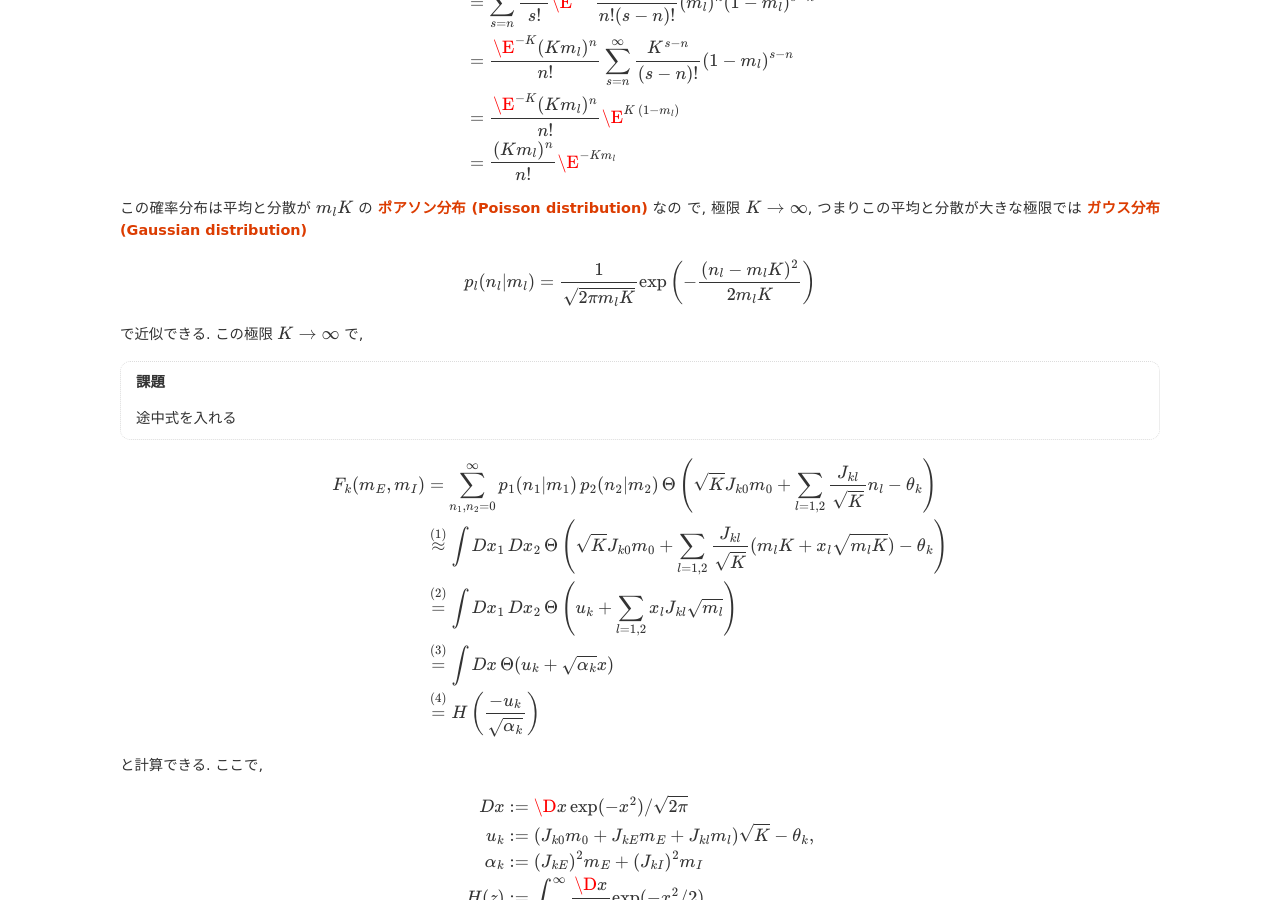
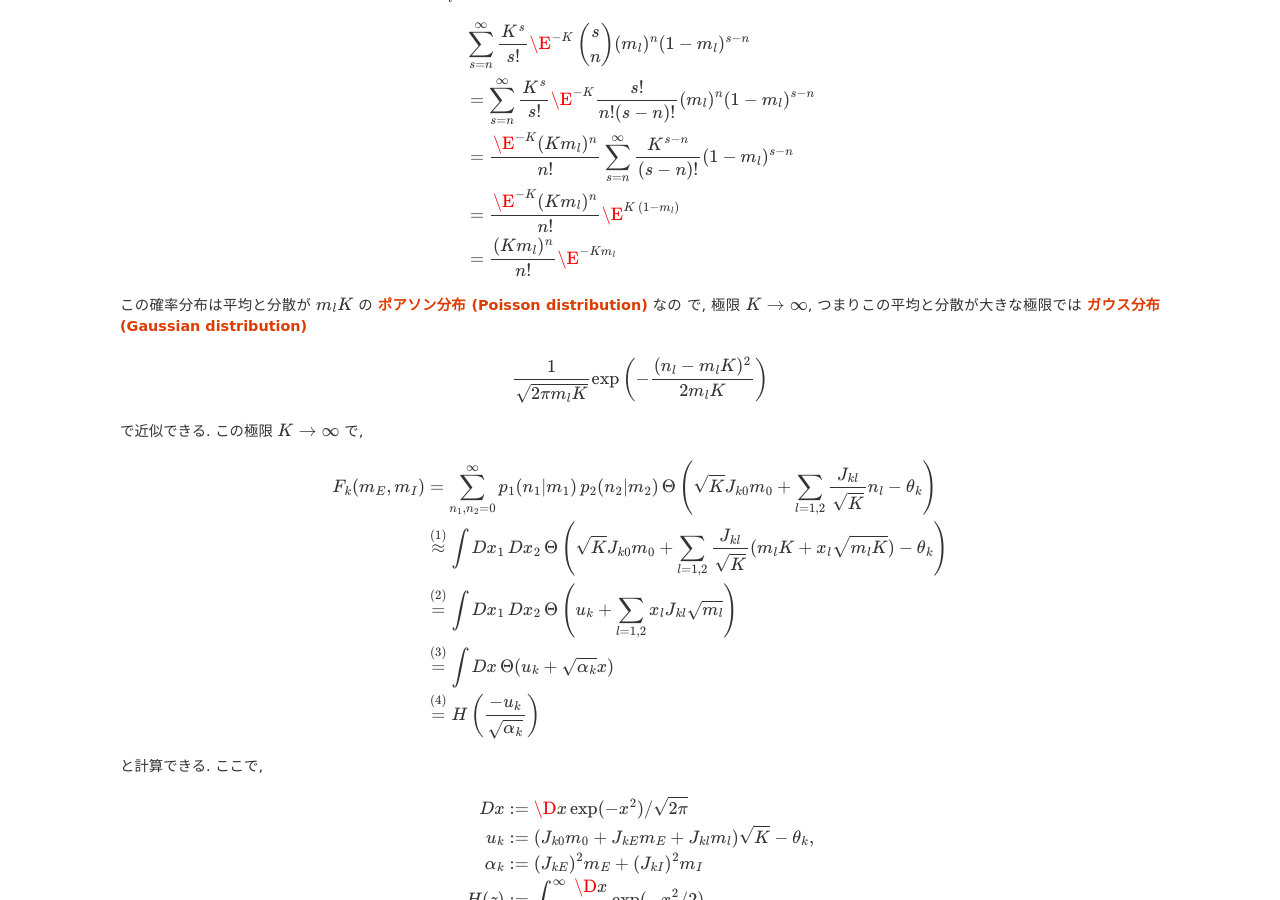
Before and after one commit to tkf/balance-tutorial-ja, a Sphinx documentation site: the page built from source/binary_network/mean_field_theory.rst, in a window 1280 px wide and 900 px high, scrolled down 2254 px. Built offline with Sphinx 7.4.7, drawn with Linux system fonts in a browser that asks for light colours; formulas are drawn with MathJax 3; some of the changed text lies outside the part shown.

Commit message:
MFT の TODO を整理

```diff
--- a/source/binary_network/mean_field_theory.rst
+++ b/source/binary_network/mean_field_theory.rst
@@ -194,14 +198,10 @@
 
 .. math::
 
-   p_l (n_l | m_l)
-   =
    \frac{1}{\sqrt{2 \pi m_l K}}
    \exp \left( - \frac{(n_l - m_l K)^2}{2 m_l K} \right)
 
 で近似できる.  この極限 :math:`K \to \infty` で,
-
-.. todo:: 途中式を入れる
 
 .. math::
 
```
Also changed, not shown: other parts of source/binary_network/mean_field_theory.rst (+4 -0 lines).
